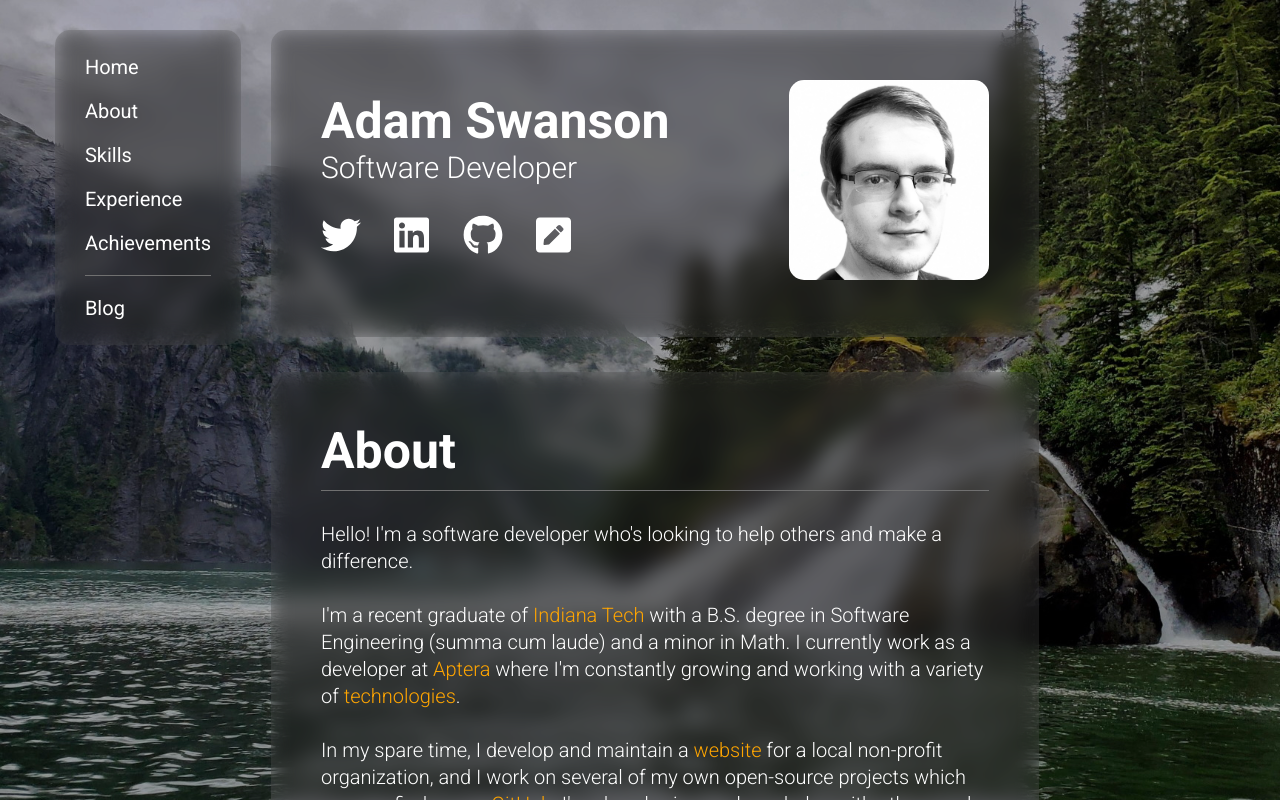
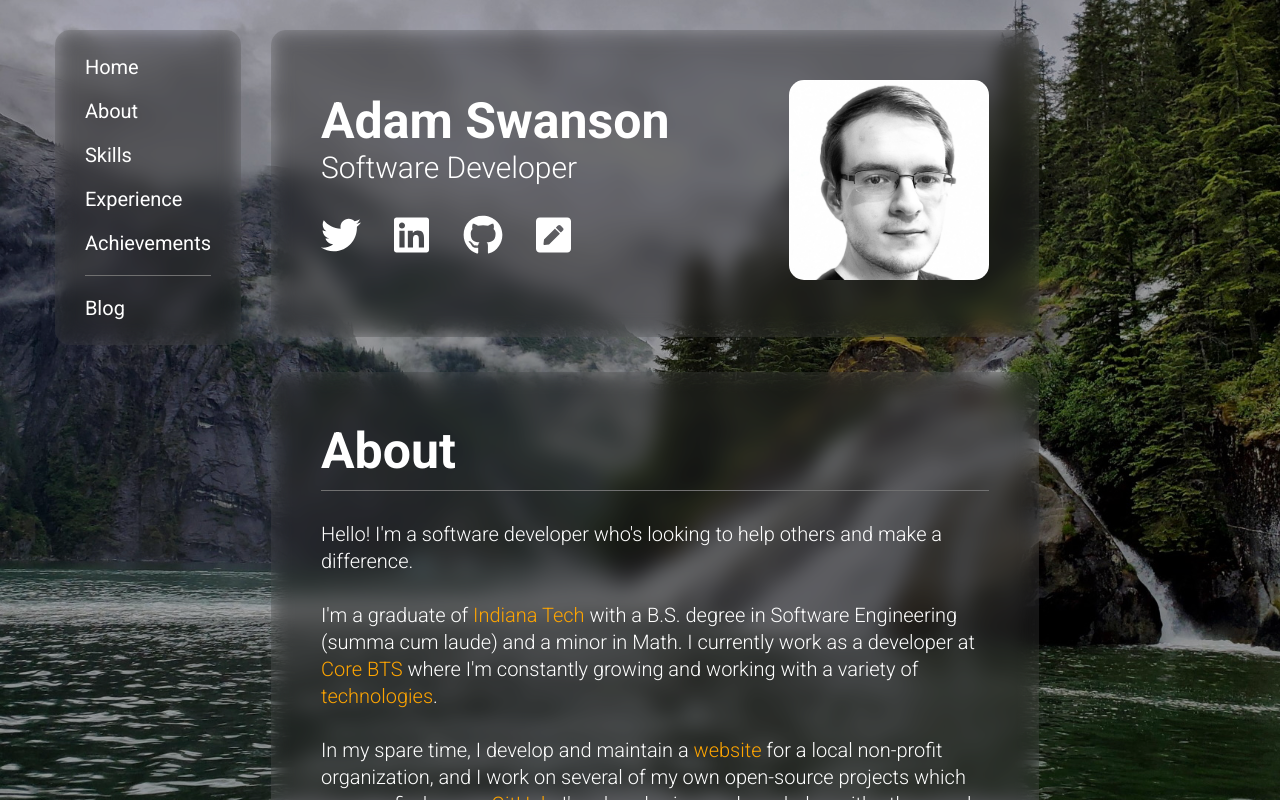
Before and after one commit to theaswanson/personal-site, an Angular app in the folder adam-swanson-site/: page / in a window 1280 px wide. Shown: the top 800 px of the page. Built offline with nearby package versions, Linux system fonts and the light colour scheme.

Commit message:
feat: update About section

```diff
--- a/adam-swanson-site/src/app/home/about/about.component.html
+++ b/adam-swanson-site/src/app/home/about/about.component.html
@@ -8,9 +8,9 @@
     <div class="text">
       Hello! I'm a software developer who's looking to help others and make a difference.
       <br><br>
-      I'm a recent graduate of <a href="https://www.indianatech.edu/" target="_blank">Indiana Tech</a> with a B.S. degree in Software Engineering (summa cum laude) and a minor in
+      I'm a graduate of <a href="https://www.indianatech.edu/" target="_blank">Indiana Tech</a> with a B.S. degree in Software Engineering (summa cum laude) and a minor in
       Math. I currently
-      work as a developer at <a href="https://www.apterainc.com" target="_blank">Aptera</a> where I'm constantly growing
+      work as a developer at <a href="https://corebts.com" target="_blank">Core BTS</a> where I'm constantly growing
       and working with a variety of <a (click)="navigate('skills')">technologies</a>.
       <br><br>
       In my spare time, I develop and maintain a <a href="https://illianaantiquepower.com" target="_blank">website</a>
@@ -20,7 +20,7 @@
       others and helping people learn
       from my experiences through my <a href="https://blog.layerseven.net" target="_blank">blog</a>!
       <br><br>
-      If you have any questions or would like to connect, please <a href="mailto:layersevenmail@gmail.com">email me</a> or message me via <a href="https://twitter.com/crisp2020" target="_blank">Twitter</a>.
+      If you have any questions or would like to connect, please <a href="mailto:layersevenmail@gmail.com">email me</a> or message me on <a href="https://twitter.com/crisp2020" target="_blank">Twitter</a>.
     </div>
   </div>
 </div>
```
